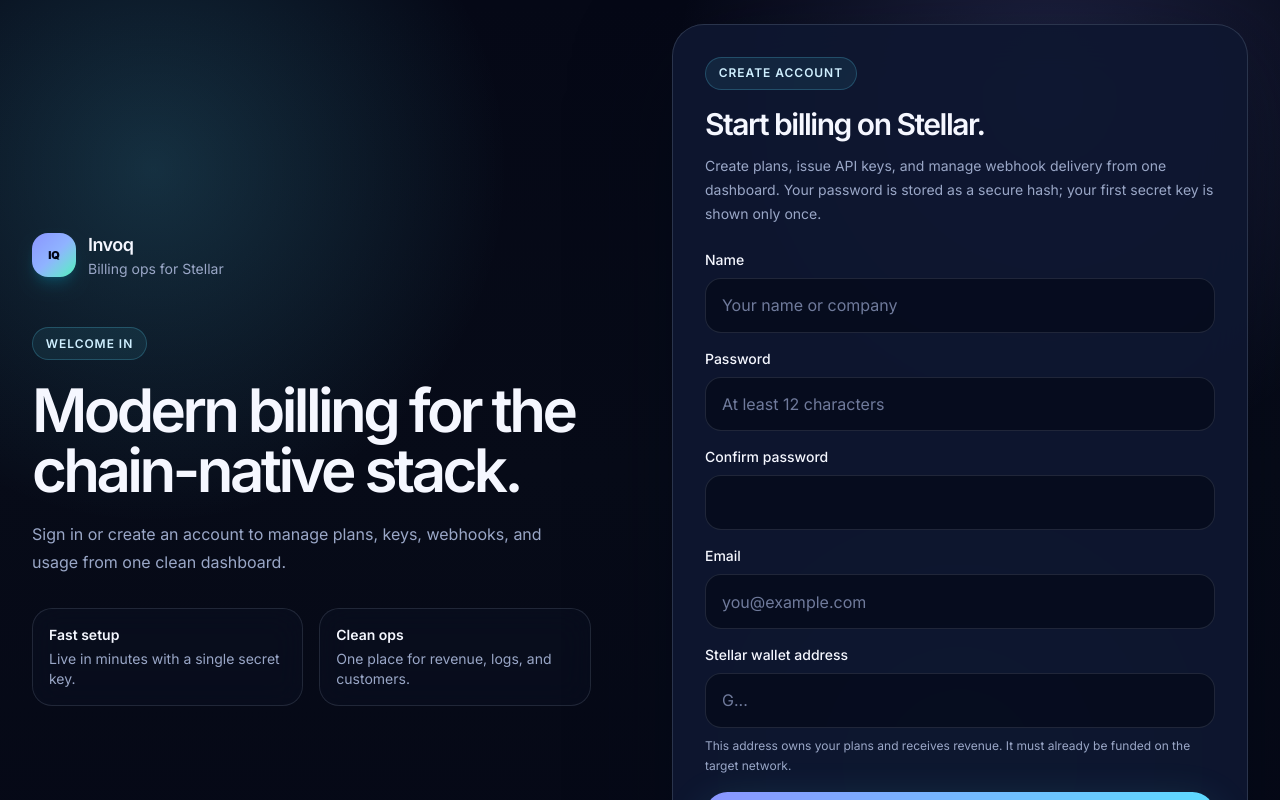
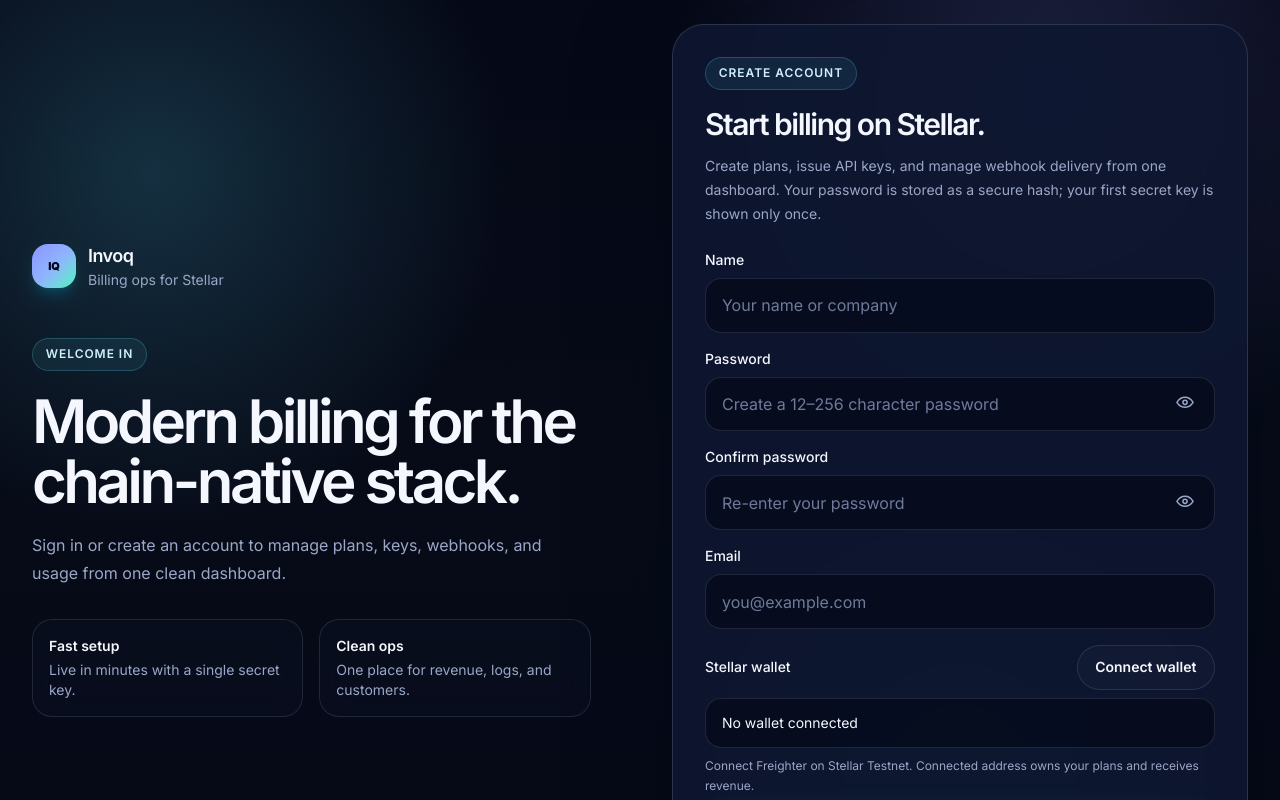
Before and after one commit to RAJIV81205/Invoq, a Next.js app: page /signup in a window 1280 px wide. Shown: the top 800 px of the page. Built offline with nearby package versions, Linux system fonts and the light colour scheme; a web font is replaced by a local one.

Commit message:
feat(auth): enhance login and signup forms with password visibility toggle and validation

```diff
--- a/app/(auth)/login/page.tsx
+++ b/app/(auth)/login/page.tsx
@@ -16,6 +16,7 @@
 
   const [email, setEmail] = useState("");
   const [password, setPassword] = useState("");
+  const [showPassword, setShowPassword] = useState(false);
   const [submitting, setSubmitting] = useState(false);
   const [error, setError] = useState<string | null>(null);
 
@@ -70,16 +71,38 @@
           <label className="mb-2 block text-sm font-medium" htmlFor="password">
             Password
           </label>
+          <div className="relative">
             <input
               id="password"
-            type="password"
+              type={showPassword ? "text" : "password"}
               required
               minLength={12}
+              maxLength={256}
               value={password}
               onChange={(e) => setPassword(e.target.value)}
-            className="input-shell"
-            placeholder="At least 12 characters"
+              className="input-shell pr-20"
+              placeholder="Enter your 12–256 character password"
+              autoComplete="current-password"
             />
+            <button
+              type="button"
+              onClick={() => setShowPassword((visible) => !visible)}
+              className="absolute inset-y-0 right-3 my-auto h-9 px-2 text-xs font-medium text-[var(--muted)] hover:text-white"
+              aria-label={showPassword ? "Hide password" : "Show password"}
+              aria-pressed={showPassword}
+            >
+              <svg aria-hidden="true" viewBox="0 0 24 24" fill="none" stroke="currentColor" strokeWidth="1.8" className="h-5 w-5">
+                {showPassword ? (
+                  <>
+                    <path strokeLinecap="round" strokeLinejoin="round" d="M3 3l18 18" />
+                    <path strokeLinecap="round" strokeLinejoin="round" d="M10.58 10.58a2 2 0 002.83 2.83M9.88 4.24A10.7 10.7 0 0112 4c5.23 0 8.73 4.5 9.7 6a11.6 11.6 0 01-3.1 3.42M6.23 6.23C3.95 7.67 2.62 9.5 2.3 10c.97 1.5 4.47 6 9.7 6 1.13 0 2.17-.2 3.11-.53" />
+                  </>
+                ) : (
+                  <path strokeLinecap="round" strokeLinejoin="round" d="M2.3 10C3.27 8.5 6.77 4 12 4s8.73 4.5 9.7 6c-.97 1.5-4.47 6-9.7 6S3.27 11.5 2.3 10zM12 12.5a2.5 2.5 0 100-5 2.5 2.5 0 000 5z" />
+                )}
+              </svg>
+            </button>
+          </div>
         </div>
         {error && (
           <div className="rounded-2xl border border-[var(--danger)]/20 bg-[var(--danger)]/10 px-4 py-3 text-sm text-rose-200">
--- a/app/(auth)/signup/page.tsx
+++ b/app/(auth)/signup/page.tsx
@@ -5,6 +5,7 @@
 import Link from "next/link";
 import SecretKeyModal from "@/app/components/SecretKeyModal";
 import { getApiError, getErrorMessage } from "@/app/lib/errors";
+import { connectFreighter, getFreighterAddress } from "@/lib/freighter";
 
 export default function SignupPage() {
   const router = useRouter();
@@ -12,7 +13,10 @@
   const [email, setEmail] = useState("");
   const [password, setPassword] = useState("");
   const [confirmPassword, setConfirmPassword] = useState("");
+  const [showPassword, setShowPassword] = useState(false);
+  const [showConfirmPassword, setShowConfirmPassword] = useState(false);
   const [stellarAddress, setStellarAddress] = useState("");
+  const [connectingWallet, setConnectingWallet] = useState(false);
   const [submitting, setSubmitting] = useState(false);
   const [error, setError] = useState<string | null>(null);
   const [secretKey, setSecretKey] = useState<string | null>(null);
@@ -24,6 +28,14 @@
     try {
       if (password !== confirmPassword) {
         setError("Passwords do not match");
+        return;
+      }
+      if (password.length < 12 || password.length > 256) {
+        setError("Password must be 12-256 characters");
+        return;
+      }
+      if (!stellarAddress) {
+        setError("Connect your Stellar wallet before creating an account");
         return;
       }
       const res = await fetch("/api/developers/signup", {
@@ -41,6 +53,19 @@
       setError(getErrorMessage(err));
     } finally {
       setSubmitting(false);
+    }
+  }
+
+  async function connectWallet() {
+    setError(null);
+    setConnectingWallet(true);
+    try {
+      await connectFreighter();
+      setStellarAddress(await getFreighterAddress());
+    } catch (err: unknown) {
+      setError(getErrorMessage(err));
+    } finally {
+      setConnectingWallet(false);
     }
   }
 
@@ -78,30 +103,75 @@
             <label className="mb-2 block text-sm font-medium" htmlFor="password">
               Password
             </label>
+            <div className="relative">
               <input
                 id="password"
-              type="password"
+                type={showPassword ? "text" : "password"}
                 required
                 minLength={12}
+                maxLength={256}
                 value={password}
                 onChange={(e) => setPassword(e.target.value)}
-              className="input-shell"
-              placeholder="At least 12 characters"
+                className="input-shell pr-20"
+                placeholder="Create a 12–256 character password"
+                autoComplete="new-password"
               />
+              <button
+                type="button"
+                onClick={() => setShowPassword((visible) => !visible)}
+                className="absolute inset-y-0 right-3 my-auto h-9 px-2 text-xs font-medium text-[var(--muted)] hover:text-white"
+                aria-label={showPassword ? "Hide password" : "Show password"}
+                aria-pressed={showPassword}
+              >
+                <svg aria-hidden="true" viewBox="0 0 24 24" fill="none" stroke="currentColor" strokeWidth="1.8" className="h-5 w-5">
+                  {showPassword ? (
+                    <>
+                      <path strokeLinecap="round" strokeLinejoin="round" d="M3 3l18 18" />
+                      <path strokeLinecap="round" strokeLinejoin="round" d="M10.58 10.58a2 2 0 002.83 2.83M9.88 4.24A10.7 10.7 0 0112 4c5.23 0 8.73 4.5 9.7 6a11.6 11.6 0 01-3.1 3.42M6.23 6.23C3.95 7.67 2.62 9.5 2.3 10c.97 1.5 4.47 6 9.7 6 1.13 0 2.17-.2 3.11-.53" />
+                    </>
+                  ) : (
+                    <path strokeLinecap="round" strokeLinejoin="round" d="M2.3 10C3.27 8.5 6.77 4 12 4s8.73 4.5 9.7 6c-.97 1.5-4.47 6-9.7 6S3.27 11.5 2.3 10zM12 12.5a2.5 2.5 0 100-5 2.5 2.5 0 000 5z" />
+                  )}
+                </svg>
+              </button>
+            </div>
           </div>
           <div>
             <label className="mb-2 block text-sm font-medium" htmlFor="confirm-password">
               Confirm password
             </label>
+            <div className="relative">
               <input
                 id="confirm-password"
-              type="password"
+                type={showConfirmPassword ? "text" : "password"}
                 required
                 minLength={12}
+                maxLength={256}
                 value={confirmPassword}
                 onChange={(e) => setConfirmPassword(e.target.value)}
-              className="input-shell"
+                className="input-shell pr-20"
+                placeholder="Re-enter your password"
+                autoComplete="new-password"
               />
+              <button
+                type="button"
+                onClick={() => setShowConfirmPassword((visible) => !visible)}
+                className="absolute inset-y-0 right-3 my-auto h-9 px-2 text-xs font-medium text-[var(--muted)] hover:text-white"
+                aria-label={showConfirmPassword ? "Hide confirmation password" : "Show confirmation password"}
+                aria-pressed={showConfirmPassword}
+              >
+                <svg aria-hidden="true" viewBox="0 0 24 24" fill="none" stroke="currentColor" strokeWidth="1.8" className="h-5 w-5">
+                  {showConfirmPassword ? (
+                    <>
+                      <path strokeLinecap="round" strokeLinejoin="round" d="M3 3l18 18" />
+                      <path strokeLinecap="round" strokeLinejoin="round" d="M10.58 10.58a2 2 0 002.83 2.83M9.88 4.24A10.7 10.7 0 0112 4c5.23 0 8.73 4.5 9.7 6a11.6 11.6 0 01-3.1 3.42M6.23 6.23C3.95 7.67 2.62 9.5 2.3 10c.97 1.5 4.47 6 9.7 6 1.13 0 2.17-.2 3.11-.53" />
+                    </>
+                  ) : (
+                    <path strokeLinecap="round" strokeLinejoin="round" d="M2.3 10C3.27 8.5 6.77 4 12 4s8.73 4.5 9.7 6c-.97 1.5-4.47 6-9.7 6S3.27 11.5 2.3 10zM12 12.5a2.5 2.5 0 100-5 2.5 2.5 0 000 5z" />
+                  )}
+                </svg>
+              </button>
+            </div>
           </div>
           <div>
             <label className="mb-2 block text-sm font-medium" htmlFor="email">
@@ -118,21 +188,28 @@
             />
           </div>
           <div>
-            <label className="mb-2 block text-sm font-medium" htmlFor="stellar">
-              Stellar wallet address
+            <div className="mb-2 flex items-center justify-between gap-3">
+              <label className="block text-sm font-medium" htmlFor="stellar">
+                Stellar wallet
               </label>
-            <input
+              <button
+                type="button"
+                onClick={connectWallet}
+                disabled={connectingWallet}
+                className="button-secondary px-3 py-1.5 text-xs disabled:cursor-not-allowed disabled:opacity-60"
+              >
+                {connectingWallet ? "Connecting…" : stellarAddress ? "Reconnect wallet" : "Connect wallet"}
+              </button>
+            </div>
+            <div
               id="stellar"
-              required
-              value={stellarAddress}
-              onChange={(e) => setStellarAddress(e.target.value)}
-              className="input-shell font-mono"
-              placeholder="G..."
-              pattern="^G[0-9A-Z]{55}$"
-              title="A 56-character Stellar G... address"
-            />
+              className="input-shell min-h-12 break-all font-mono text-sm"
+              aria-live="polite"
+            >
+              {stellarAddress || "No wallet connected"}
+            </div>
             <p className="mt-2 text-xs leading-5 text-[var(--muted)]">
-              This address owns your plans and receives revenue. It must already be funded on the target network.
+              Connect Freighter on Stellar Testnet. Connected address owns your plans and receives revenue.
             </p>
           </div>
           {error && (
```
Lines whose indentation alone changed are shown as unchanged.
